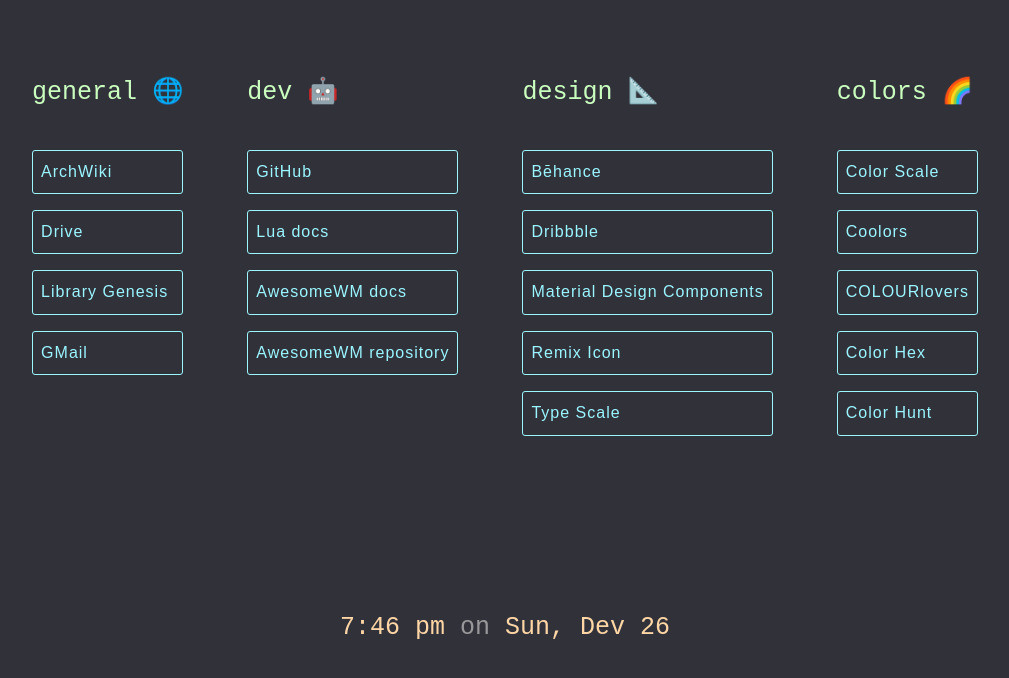
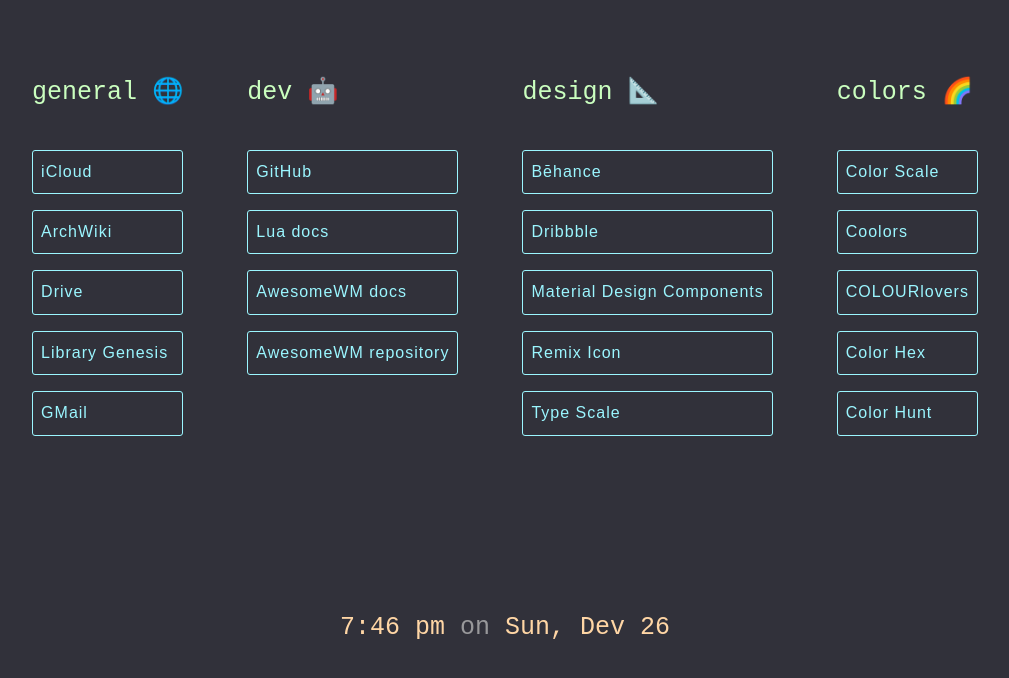
Before and after one commit to mut-ex/hestia, a plain HTML site: page src.html in a window 1280 px wide. Shown: the part 102-780 px from the top of the page, without its empty margins (135-1144 px from the left). Drawn offline with Linux system fonts and the light colour scheme.

Commit message:
Update src.html

```diff
--- a/src.html
+++ b/src.html
@@ -15,6 +15,7 @@
             <div class="container">
                 <div class="card">
                     <h4>general 🌐</h4>
+                    <a href="https://www.icloud.com/" class="link">iCloud</a>
                     <a href="https://wiki.archlinux.org/" class="link">ArchWiki</a>
                     <a href="https://drive.google.com/drive/u/0/my-drive" class="link">Drive</a>
                     <a href="http://libgen.rs/" class="link">Library Genesis</a>
```
